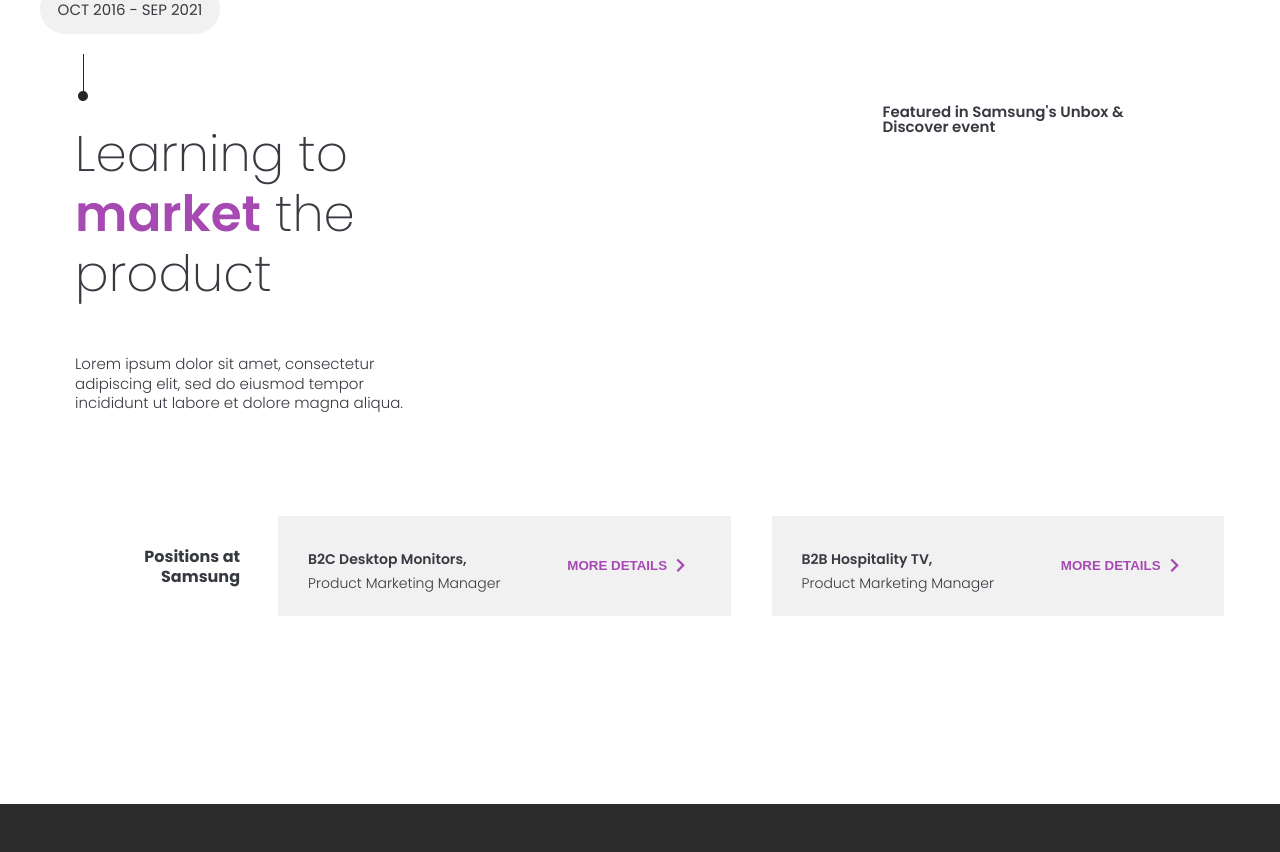
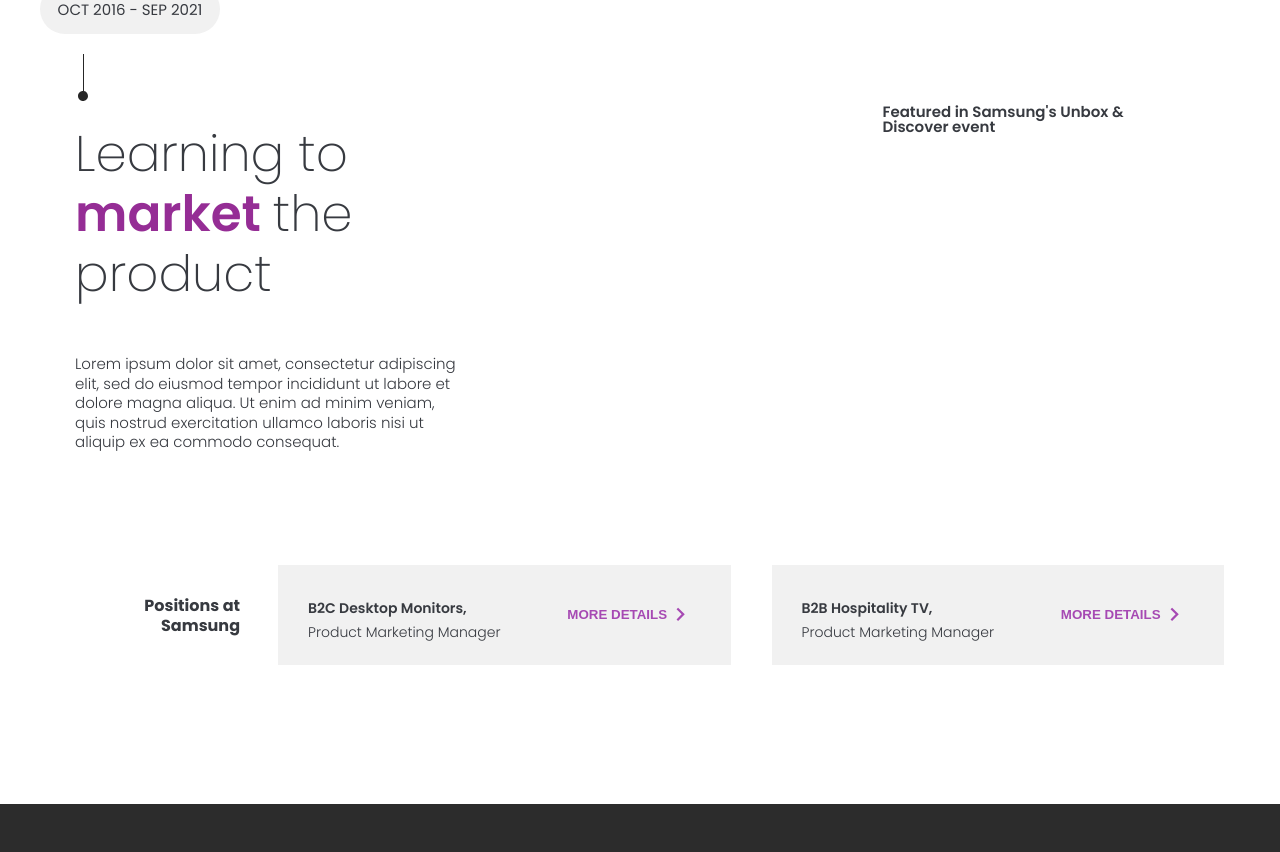
Before and after one commit to annkim10/personal, a React (Create React App) app: page /#/experience in a window 1280 px wide. Shown: the part 1996-2848 px from the top of the page. Built offline with nearby package versions, Linux system fonts and the light colour scheme; a web font is replaced by a local one.

Commit message:
Updated market animations

```diff
--- a/src/components/experience/develop/animations/circle.jsx
+++ b/src/components/experience/develop/animations/circle.jsx
@@ -6,7 +6,7 @@ import circle from "../../../../images/circle.svg"
 const DevelopCircle = ( {visible}) => {
 
     const animate = useSpring({
-        opacity: visible ? 0.2 : 0,
+        opacity: visible ? 0.1 : 0,
         transform: visible ? 'scale(1)' : 'scale(0)',
         config: {
             mass: 1,
--- a/src/components/experience/develop/css/develop.css
+++ b/src/components/experience/develop/css/develop.css
@@ -20,13 +20,12 @@
         position: relative;
         min-width: 1200px;
         max-width: 1200px;
-        overflow: hidden;
     }
 
     .develop-circle {
         position: absolute;
-        top: 25px;
-        right: 70px;
+        top: -20px;
+        left: 533px;
         z-index: 5;
         width: 750px;
     }
--- a/src/components/experience/develop/develop.jsx
+++ b/src/components/experience/develop/develop.jsx
@@ -6,7 +6,7 @@ import circle from "../../../images/circle.svg"
 import ProjectCard from './animations/projects';
 import Skills from './animations/skills';
 import useIntersection from '../../_utils/useIntersection';
-import DevelopHeaders from './animations/headers';
+import DevelopHeaders from './animations/developheaders';
 import DevelopCircle from './animations/circle';
 
 const Develop = () => {
@@ -20,9 +20,8 @@ const Develop = () => {
 
     return (
         <div className='develop-outer-div'>
-            <DevelopCircle visible={visible} />
-            {/* <img className="develop-circle" src={circle} /> */}
             <div className='develop-inner-div'>
+                <DevelopCircle visible={visible} />
                 <h1 className='develop-time' ref={ref} >OCT 2021 - PRESENT</h1>
                 <img className='line' src={line} />
                 <div className='develop-top-div'>
--- /dev/null
+++ b/src/components/experience/market/animations/marketheaders.jsx
@@ -0,0 +1,40 @@
+import useIntersection from "../../../_utils/useIntersection";
+import { config, easings, useTrail, animated as a } from "react-spring";
+
+
+const MarketHeaders = ( { visible } ) => {
+
+    const headers = [
+        {class:'develop-header', text1: 'Learning to', span: ' market ', text2:'the product',},
+        {class:'develop-descrip', text1: 'Lorem ipsum dolor sit amet, consectetur adipiscing elit, sed do eiusmod tempor incididunt ut labore et dolore magna aliqua. Ut enim ad minim veniam, quis nostrud exercitation ullamco laboris nisi ut aliquip ex ea commodo consequat.',}
+    ]
+
+    const trail = useTrail(headers.length, {
+        opacity: visible ? 1 : 0,
+        fontSize: visible ? '1.5em' : '0em',
+        marginTop: visible ? 0 : -50,
+        config: {
+            mass: 1,
+            tension: 50,
+            friction: 10,
+            duration: 1000,
+            easing: easings.easeInOutBack
+        }
+    })
+
+    return (
+        <a.div className='market-text-wrapper'>
+            {trail.map((styles, idx) => {
+                return (
+                    <a.div  style={styles}>
+                        <h1 className={headers[idx].class}>{headers[idx].text1}<span>{headers[idx].span}</span>{headers[idx].text2}</h1>
+                    </a.div>
+                )
+            })}
+        </a.div>
+    )
+
+
+}
+
+export default MarketHeaders
--- /dev/null
+++ b/src/components/experience/market/animations/samsung.jsx
@@ -0,0 +1,39 @@
+import { config, easings, useSpring, animated as a } from "react-spring";
+import { MdKeyboardArrowRight } from "react-icons/md";
+
+const Samsung = ( {visible}) => {
+
+    const animate = useSpring({
+        opacity: visible ? 1 : 0,
+        y: visible ? 10 : 200,
+        config: {
+            mass: 1,
+            tension: 200,
+            friction: 180,
+            duration: 2500,
+            easing: easings.easeInOutQuad
+        }
+    })
+
+    return (
+        <a.div className="market-bottom-wrapper" style={animate}>
+            <h1 className='market-roles-header'>Positions at Samsung</h1>
+            <div className='market-roles-wrapper'>
+                <div className='market-role-div'>
+                    <h1 className='market-division'>B2C Desktop Monitors,</h1>
+                    <p className='market-role'>Product Marketing Manager</p>
+                </div>
+                <button className='market-button'>MORE DETAILS <span><MdKeyboardArrowRight /></span></button>
+            </div>
+            <div className='market-roles-wrapper'>
+                <div className='market-role-div'>
+                    <h1 className='market-division'>B2B Hospitality TV,</h1>
+                    <p className='market-role'>Product Marketing Manager</p>
+                </div>
+                <button className='market-button'>MORE DETAILS <span><MdKeyboardArrowRight /></span></button>
+            </div>
+        </a.div>
+    )
+}
+
+export default Samsung
--- /dev/null
+++ b/src/components/experience/market/animations/videowrapper.jsx
@@ -0,0 +1,29 @@
+import { useState, useRef, useEffect } from 'react';
+import { config, easings, useSpring, animated as a } from "react-spring"
+import Youtube from './youtube';
+
+const VideoWrapper = ({visible}) => {
+
+    const animate = useSpring({
+        opacity: visible ? 1 : 0,
+        // x: visible ? 0 : 1000,
+        transform: visible ? 'translate3d(0px, 0px, 0px)' : 'translate3d(1000px, 0px , -224px)',
+        config: {
+            mass: 1,
+            tension: 280,
+            friction: 180,
+            duration: 2000,
+            easing: easings.easeInOutCubic
+        }
+    })
+
+    return (
+        <a.div className='market-details-wrapper' style={animate}>
+            <Youtube />
+            <h1 className='youtube-header'>Featured in Samsung's Unbox & Discover event</h1>
+        </a.div>
+    )
+
+}
+
+export default VideoWrapper
--- a/src/components/experience/market/youtube.jsx
+++ b/src/components/experience/market/animations/youtube.jsx
@@ -2,14 +2,11 @@ import React from 'react';
 import YouTube from 'react-youtube';
 
 class Youtube extends React.Component {
+
   render() {
     const opts = {
       height: '394',
       width: '700',
-      playerVars: {
-        // https://developers.google.com/youtube/player_parameters
-        // autoplay: 1,
-      },
     };
 
     return <YouTube videoId="NixC6V51_Xo" opts={opts} onReady={this._onReady} />;
--- a/src/components/experience/market/market.css
+++ b/src/components/experience/market/css/market.css
@@ -27,6 +27,10 @@
         max-width: 1200px;
     }
 
+    .market-bottom-wrapper {
+        display: flex;
+    }
+
     .market-left-div {
         /* background-color: aqua; */
         width: 40%;
@@ -50,6 +54,7 @@
     }
 
     .market-text-wrapper {
+        width: 80%;
         margin-left: 35px;
         margin-top: 20px;
     }
@@ -78,6 +83,7 @@
         display: flex;
         justify-content: right;
         margin-top: 100px;
+        overflow: hidden;
         /* align-items: center; */
     }
 
@@ -137,6 +143,7 @@
         display: flex;
         align-items: center;
         justify-content: center;
+        cursor: pointer;
     }
 
     .market-button span {
--- a/src/components/experience/market/market.jsx
+++ b/src/components/experience/market/market.jsx
@@ -1,32 +1,38 @@
-import React from 'react';
-import Youtube from './youtube';
-import "./market.css";
+import { useState, useRef, useEffect } from 'react';
+import Youtube from './animations/youtube';
+import useIntersection from '../../_utils/useIntersection';
+import "./css/market.css";
 import line from "../../../images/line.svg"
 import { MdKeyboardArrowRight } from "react-icons/md"
+import MarketHeaders from './animations/marketheaders';
+import VideoWrapper from './animations/videowrapper';
+import Samsung from './animations/samsung';
 
 
 const Market = () => {
+
+    const [load, setLoad] = useState(false)
+
+    const ref = useRef();
+    const visible = useIntersection(ref, '0px');
+
+    useEffect(() => visible ? setLoad(true) : "")
 
     return (
         <div className='market-outer-div'>
             <div className='market-inner-div'>
                 <div className='market-left-div'>
-                    <h1 className='market-time'>OCT 2016 - SEP 2021</h1>
+                    <h1 className='market-time' ref={ref}>OCT 2016 - SEP 2021</h1>
                     <img className='market-line' src={line} />
-                    <div className='market-text-wrapper'>
-                        <h1 className='market-header'>Learning to <span>market</span> the product</h1>
-                        <p className='market-descrip'>Lorem ipsum dolor sit amet, consectetur adipiscing elit, sed do eiusmod tempor incididunt ut labore et dolore magna aliqua.</p>
-                    </div>
+                    <MarketHeaders visible={visible}/>
                 </div>
                 <div className='market-right-div'>
-                    <div className='market-details-wrapper'>
-                        <Youtube />
-                        <h1 className='youtube-header'>Featured in Samsung's Unbox & Discover event</h1>
-                    </div>
+                    <VideoWrapper visible={visible}/>
                 </div>
             </div>
             <div className='market-bottom-div'>
-                <h1 className='market-roles-header'>Positions at Samsung</h1>
+                <Samsung visible={visible} />
+                {/* <h1 className='market-roles-header'>Positions at Samsung</h1>
                 <div className='market-roles-wrapper'>
                     <div className='market-role-div'>
                         <h1 className='market-division'>B2C Desktop Monitors,</h1>
@@ -40,7 +46,7 @@ const Market = () => {
                         <p className='market-role'>Product Marketing Manager</p>
                     </div>
                     <button className='market-button'>MORE DETAILS <span><MdKeyboardArrowRight /></span></button>
-                </div>
+                </div> */}
             </div>
         </div>
     )
```
Also changed, not shown: src/components/experience/develop/animations/developheaders.jsx (renamed from src/components/experience/develop/animations/headers.jsx).
